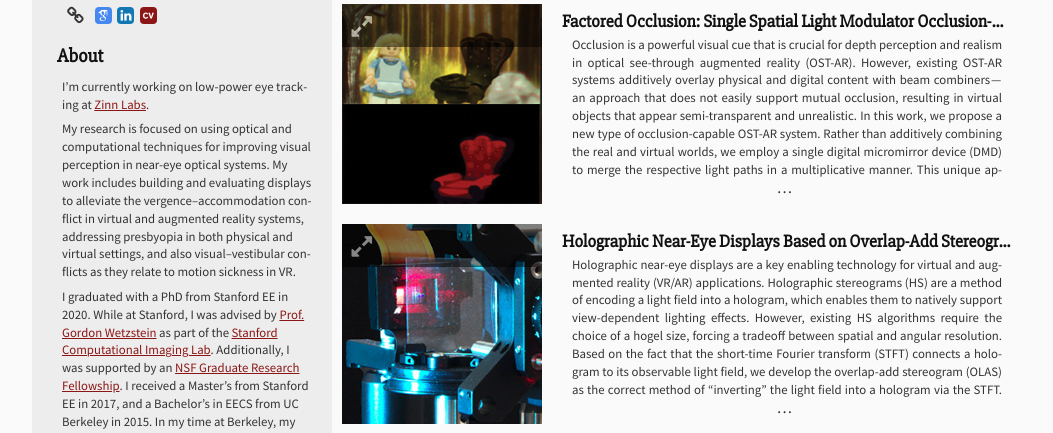
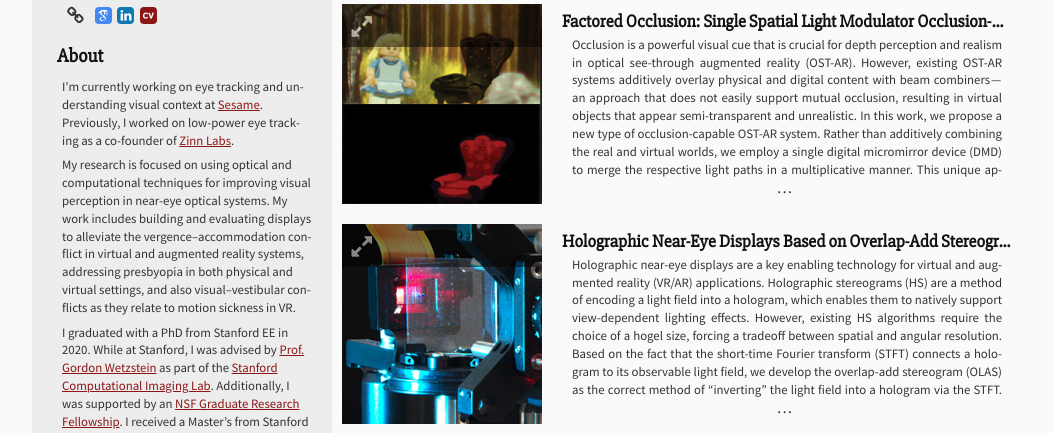
Before and after one commit to nitishpdmn/nitishpdmn.github.io, a plain HTML site: page index.html in a window 1280 px wide. Shown: the part 326-759 px from the top of the page, without its empty margins (108-1161 px from the left). Drawn offline with Linux system fonts and the light colour scheme; files whose address does not match are found by name.

Commit message:
Update to sesame

```diff
--- a/index.html
+++ b/index.html
@@ -103,7 +103,7 @@
         <div id="bio">
             <h2>About</h2>
             <p>
-                I’m currently working on low-power eye tracking at <a href="https://zinnlabs.com/">Zinn Labs</a>.
+                I’m currently working on eye tracking and understanding visual context at <a href="https://www.sesame.com/">Sesame</a>. Previously, I worked on low-power eye tracking as a co-founder of <a href="https://zinnlabs.com/">Zinn Labs</a>.
             </p>
             <p>
                 My research is focused on using optical and computational techniques for improving visual perception in near-eye optical systems. My work includes building and evaluating displays to alleviate the vergence&ndash;accommodation conflict in virtual and augmented reality systems, addressing presbyopia in both physical and virtual settings, and also visual&ndash;vestibular conflicts as they relate to motion sickness in VR.
```
